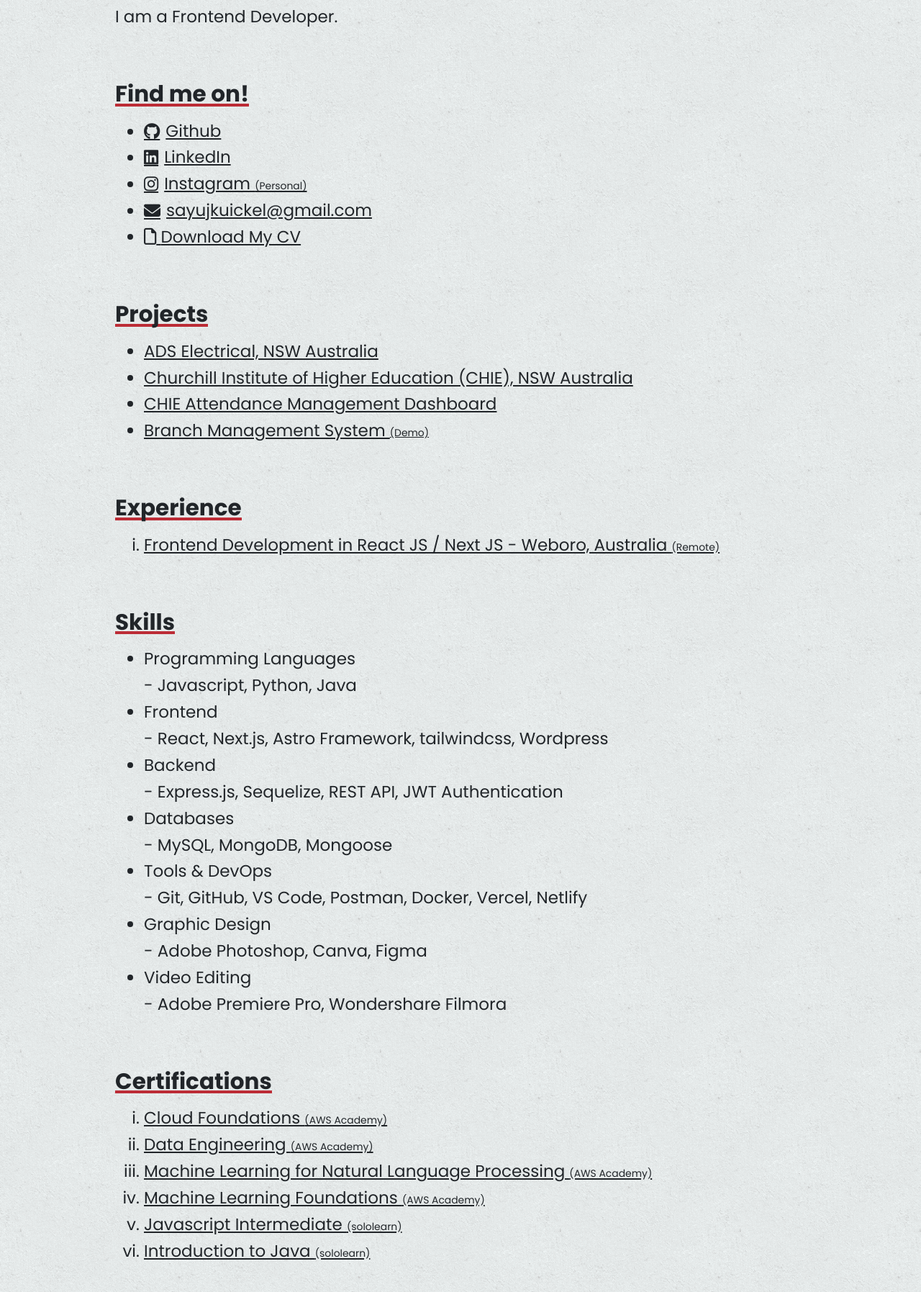
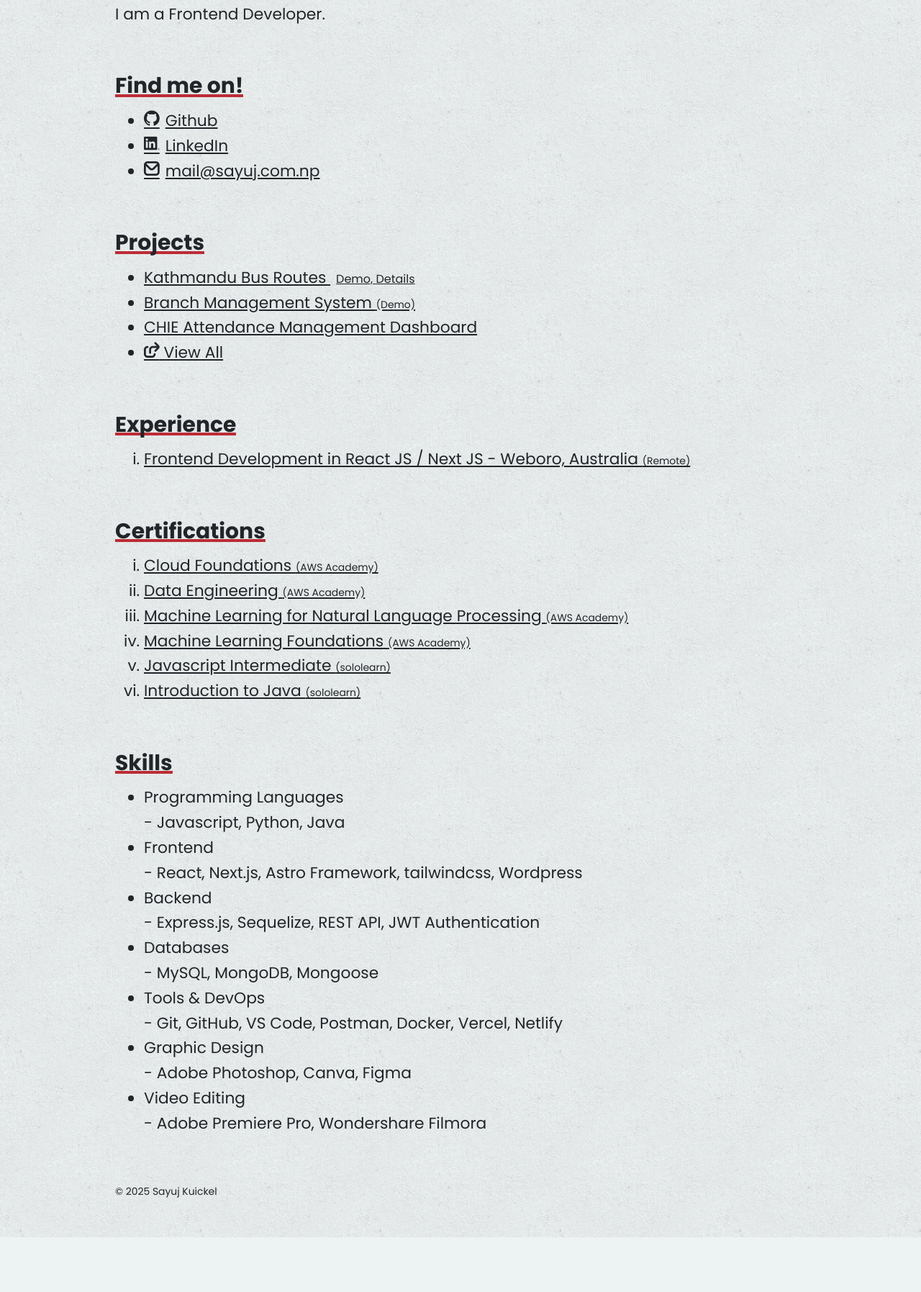
Before and after one commit to SayujKuickel/sayujweb, a plain HTML site: page index.html in a window 1280 px wide. Shown: the part 219-2014 px from the top of the page at 72% size. After the commit the page ends 1938 px from the top, so only its background shows below. Drawn offline with nearby package versions, Linux system fonts and the light colour scheme.

Commit message:
Add projects page

```diff
--- a/css/style.css
+++ b/css/style.css
@@ -1,7 +1,7 @@
 @import url("https://fonts.googleapis.com/css2?family=Poppins:ital,wght@0,100;0,200;0,300;0,400;0,500;0,600;0,700;0,800;0,900;1,100;1,200;1,300;1,400;1,500;1,600;1,700;1,800;1,900&display=swap");
 
 :root {
-  --ratio: 0.55vw;
+  --ratio: 0.45vw;
 
   --s1: calc(1rem + var(--ratio));
   --s2: calc(1.2rem + var(--ratio));
@@ -103,7 +103,7 @@ article > p {
 }
 
 .section {
-  margin-top: 8vh;
+  margin-top: calc(var(--ratio) * 10);
   max-width: 60ch;
 }
 
--- a/index.html
+++ b/index.html
@@ -30,6 +30,21 @@
       crossorigin="anonymous"
     ></script>
 
+    <link
+      rel="stylesheet"
+      href="https://cdn-uicons.flaticon.com/2.4.0/uicons-regular-rounded/css/uicons-regular-rounded.css"
+    />
+
+    <link
+      rel="stylesheet"
+      href="https://cdn-uicons.flaticon.com/2.4.0/uicons-bold-rounded/css/uicons-bold-rounded.css"
+    />
+
+    <link
+      rel="stylesheet"
+      href="https://cdn-uicons.flaticon.com/2.4.0/uicons-brands/css/uicons-brands.css"
+    />
+
     <!-- Page Contents -->
     <script type="application/ld+json">
       {
@@ -55,7 +70,9 @@
     </button>
 
     <main>
-      <img class="logo-main" src="/assets/logo-red.png" alt="logo" />
+      <a href="/index.html">
+        <img class="logo-main" src="/assets/logo-red.png" alt="logo" />
+      </a>
 
       <article>
         <p>I'm <strong class="">Sayuj Kuickel</strong> from Nepal.</p>
@@ -68,7 +85,7 @@
         <ul>
           <li class="link">
             <a target="_blank" href="https://github.com/SayujKuickel/">
-              <i class="fa-brands fa-github"></i>
+              <i class="fi fi-brands-github"></i>
               <span> Github </span>
             </a>
           </li>
@@ -77,34 +94,24 @@
               target="_blank"
               href="https://www.linkedin.com/in/sayuj-kuickel-7a1449291/"
             >
-              <i class="fa-brands fa-linkedin"></i>
+              <i class="fi fi-brands-linkedin"></i>
               <span> LinkedIn </span>
             </a>
           </li>
 
           <li class="link">
-            <a target="_blank" href="https://www.instagram.com/sayujkuickel/">
-              <i class="fa-brands fa-instagram"></i>
-              <span>
-                Instagram
-                <small>(Personal)</small>
-              </span>
+            <a target="_blank" href="mailto:mail@sayuj.com.np">
+              <i class="fi fi-br-envelope"></i>
+              <span>mail@sayuj.com.np</span>
             </a>
           </li>
 
-          <li class="link">
-            <a target="_blank" href="mailto:sayujkuickel@gmail.com">
-              <i class="fa-solid fa-envelope"></i>
-              <span> sayujkuickel@gmail.com </span>
-            </a>
-          </li>
-
-          <li>
+          <!-- <li>
             <a href="/file/cv.pdf" target="_blank">
               <i class="fa-regular fa-file"></i>
               <span> Download My CV </span>
             </a>
-          </li>
+          </li> -->
         </ul>
       </section>
 
@@ -112,13 +119,37 @@
         <h3 class="span-styled">Projects</h3>
         <ul>
           <li>
-            <a target="_blank" href="https://www.adselectrical.com.au/">
-              ADS Electrical, NSW Australia
+            <a
+              target="_blank"
+              href="https://github.com/SayujKuickel/kathmandu-bus-routes"
+            >
+              Kathmandu Bus Routes
             </a>
+            <span class="ml-2 text-base">
+              <a
+                target="_blank"
+                href="https://kathmandu-bus-routes.vercel.app/"
+              >
+                Demo,
+              </a>
+
+              <a
+                target="_blank"
+                href="https://www.notion.so/2002054224e68038b8f1dd5e64f0a636?v=2002054224e681548951000c5b4845fc"
+              >
+                Details
+              </a>
+            </span>
           </li>
           <li>
-            <a target="_blank" href="https://churchill.nsw.edu.au/">
-              Churchill Institute of Higher Education (CHIE), NSW Australia
+            <a
+              target="_blank"
+              href="https://github.com/SayujKuickel/manage-branch"
+            >
+              Branch Management System
+              <a target="_blank" href="https://manage-branch.vercel.app">
+                <small> (Demo) </small>
+              </a>
             </a>
           </li>
           <li>
@@ -126,17 +157,11 @@
               CHIE Attendance Management Dashboard
             </a>
           </li>
+
           <li>
-            <a
-              target="_blank"
-              href="https://github.com/SayujKuickel/manage-branch"
-            >
-              Branch Management System
-              <small>
-                <a target="_blank" href="https://manage-branch.vercel.app">
-                  (Demo)
-                </a>
-              </small>
+            <a href="/projects.html">
+              <i class="fi fi-br-share-square"></i>
+              View All
             </a>
           </li>
         </ul>
@@ -154,41 +179,6 @@
             </a>
           </li>
         </ol>
-      </section>
-
-      <section class="section">
-        <h3 class="span-styled">Skills</h3>
-
-        <ul>
-          <li>
-            Programming Languages
-            <p>- Javascript, Python, Java</p>
-          </li>
-          <li>
-            Frontend
-            <p>- React, Next.js, Astro Framework, tailwindcss, Wordpress</p>
-          </li>
-          <li>
-            Backend
-            <p>- Express.js, Sequelize, REST API, JWT Authentication</p>
-          </li>
-          <li>
-            Databases
-            <p>- MySQL, MongoDB, Mongoose</p>
-          </li>
-          <li>
-            Tools & DevOps
-            <p>- Git, GitHub, VS Code, Postman, Docker, Vercel, Netlify</p>
-          </li>
-          <li>
-            Graphic Design
-            <p>- Adobe Photoshop, Canva, Figma</p>
-          </li>
-          <li>
-            Video Editing
-            <p>- Adobe Premiere Pro, Wondershare Filmora</p>
-          </li>
-        </ul>
       </section>
 
       <section class="section">
@@ -237,6 +227,41 @@
         </ol>
       </section>
 
+      <section class="section">
+        <h3 class="span-styled">Skills</h3>
+
+        <ul>
+          <li>
+            Programming Languages
+            <p>- Javascript, Python, Java</p>
+          </li>
+          <li>
+            Frontend
+            <p>- React, Next.js, Astro Framework, tailwindcss, Wordpress</p>
+          </li>
+          <li>
+            Backend
+            <p>- Express.js, Sequelize, REST API, JWT Authentication</p>
+          </li>
+          <li>
+            Databases
+            <p>- MySQL, MongoDB, Mongoose</p>
+          </li>
+          <li>
+            Tools & DevOps
+            <p>- Git, GitHub, VS Code, Postman, Docker, Vercel, Netlify</p>
+          </li>
+          <li>
+            Graphic Design
+            <p>- Adobe Photoshop, Canva, Figma</p>
+          </li>
+          <li>
+            Video Editing
+            <p>- Adobe Premiere Pro, Wondershare Filmora</p>
+          </li>
+        </ul>
+      </section>
+
       <footer class="section">
         <p>
           <small>
```
Also changed, not shown: projects.html (added, +152 -0 lines), 1 other file.
